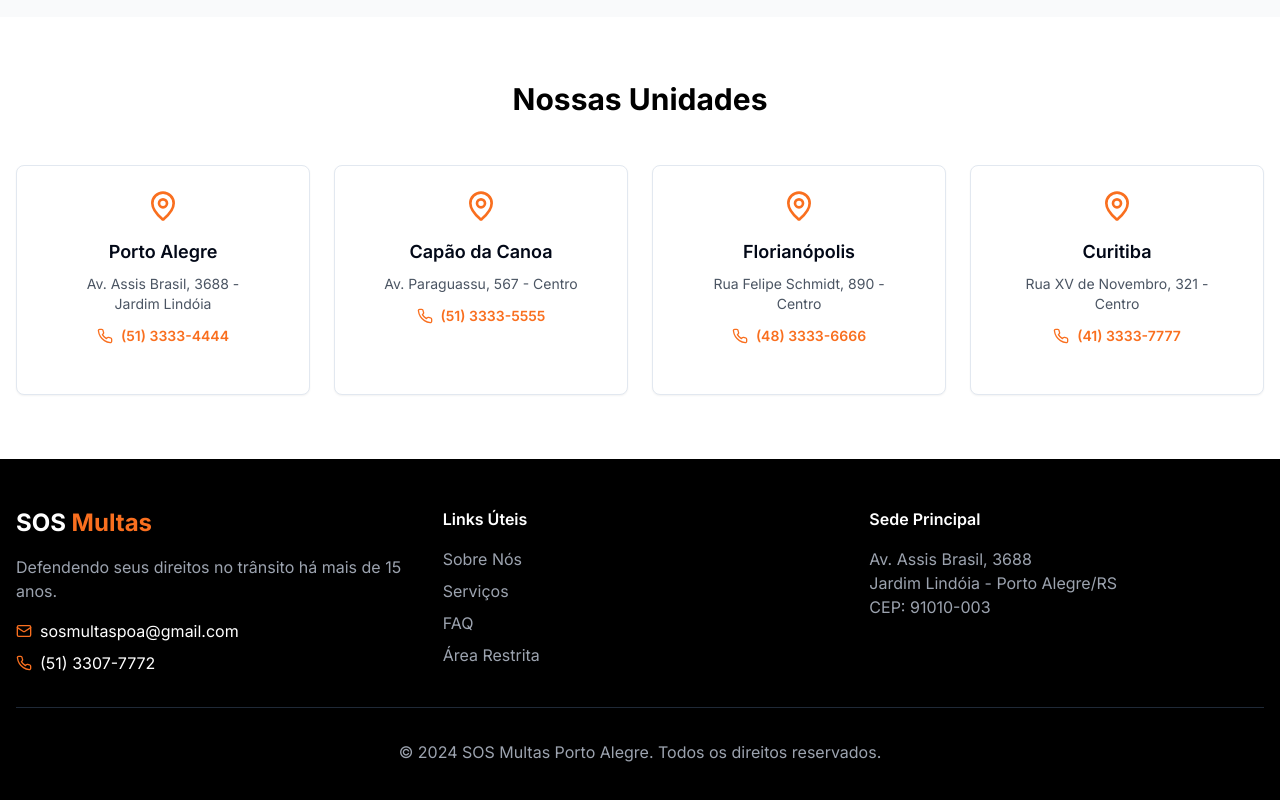
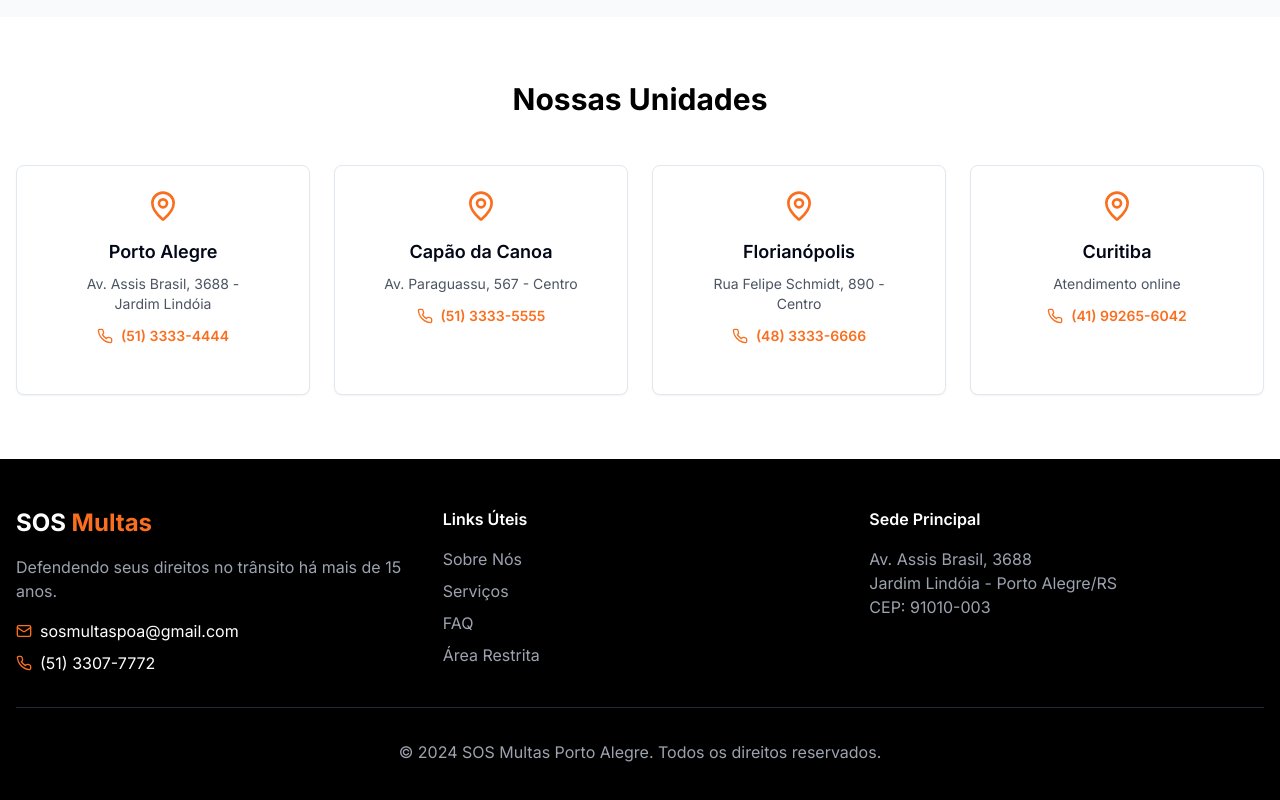
Before and after one commit to brendonalcantara97/multa-lead-flow, a React (Vite) app: page / in a window 1280 px wide. Shown: the part 2613-3413 px from the top of the page. Built offline with nearby package versions, Linux system fonts and the light colour scheme.

Commit message:
Refactor Index.tsx
Update contact information and address.

```diff
--- a/src/pages/Index.tsx
+++ b/src/pages/Index.tsx
@@ -517,8 +517,8 @@ Solicite agora mesmo sua análise gratuita!</p>
             phone: "(48) 3333-6666"
           }, {
             city: "Curitiba",
-            address: "Rua XV de Novembro, 321 - Centro",
-            phone: "(41) 3333-7777"
+            address: "Atendimento online",
+            phone: "(41) 99265-6042"
           }].map((unit, index) => <Card key={index} className="p-6 text-center hover:shadow-lg transition-shadow">
                 <CardContent className="pt-0">
                   <MapPin className="h-8 w-8 text-orange-500 mx-auto mb-4" />
```
